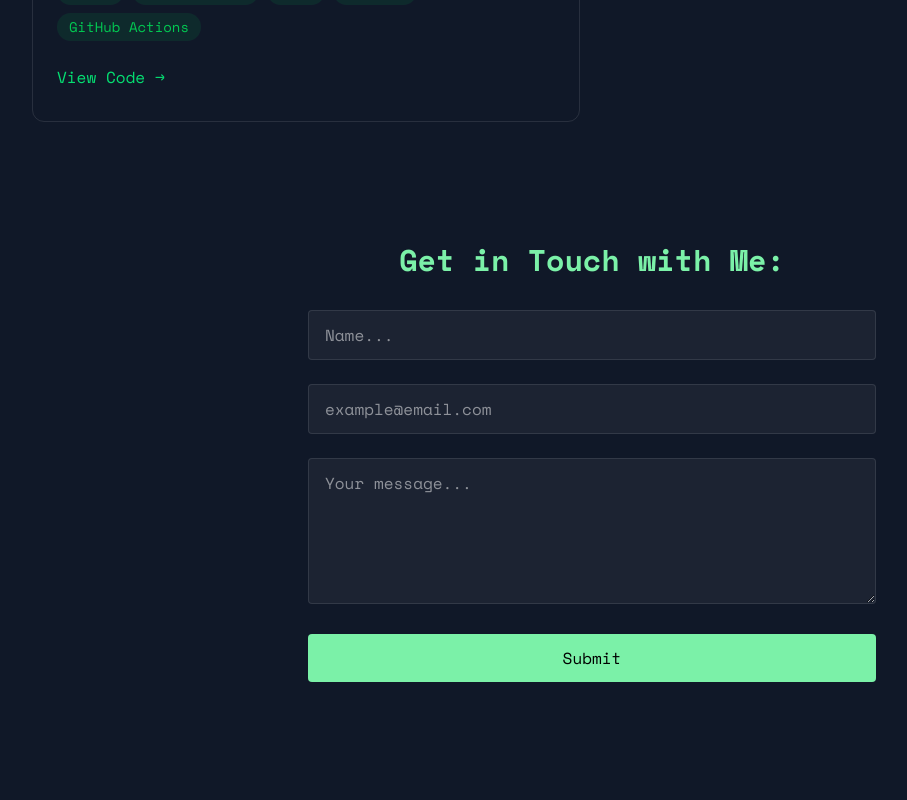
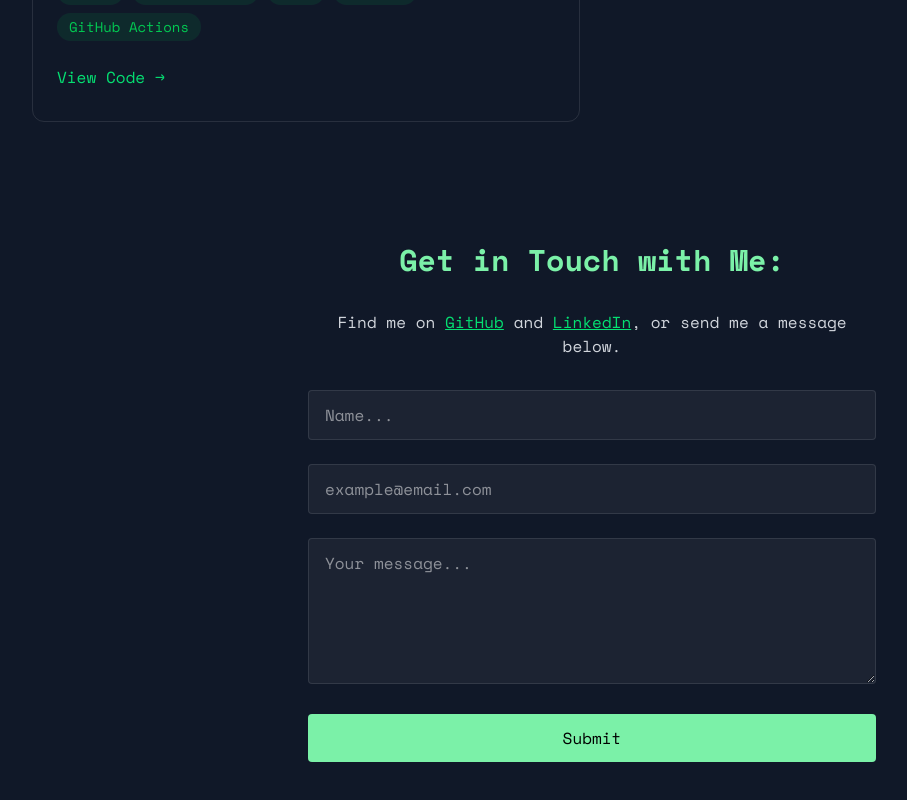
Before and after one commit to AnkitBhandari10/AnkitBhandari10.github.io, a React (Vite) app: page / in a window 1280 px wide. Shown: the part 3110-3910 px from the top of the page, without its empty margins (48-955 px from the left). Built offline with nearby package versions, Linux system fonts and the light colour scheme.

Commit message:
Refactor contact form submission and add links
Updated message alert and added links to GitHub and LinkedIn.

```diff
--- a/src/components/sections/Contact.jsx
+++ b/src/components/sections/Contact.jsx
@@ -13,7 +13,7 @@ export const Contact = () => {
         e.preventDefault()
 
         emailjs.sendForm(import.meta.env.VITE_SERVICE_ID, import.meta.env.VITE_TEMPLATE_ID, e.target, import.meta.env.VITE_PUBLIC_KEY)
-        .then((result) => {
+        .then(() => {
             alert("Message Successfully Sent to Ankit!");
             setFormData({name: "", email: "", message: ""});
         }).catch(() => alert("Error! Please try again!"));
@@ -31,6 +31,13 @@ export const Contact = () => {
           <h2 className="text-3xl font-bold mb-8 bg-green-300 bg-clip-text text-transparent text-center">
             Get in Touch with Me:
           </h2>
+          <p className="text-center text-gray-300 mb-8">
+            Find me on{" "}
+            <a href="https://github.com/AnkitBhandari10" target="_blank" rel="noopener noreferrer" className="text-green-400 hover:text-green-300 underline">GitHub</a>
+            {" "}and{" "}
+            <a href="https://www.linkedin.com/in/ankitbh1" target="_blank" rel="noopener noreferrer" className="text-green-400 hover:text-green-300 underline">LinkedIn</a>
+            , or send me a message below.
+          </p>
           <form className="space-y-6" onSubmit = {handleSubmit}>
             <div className="relative">
               <input
```
